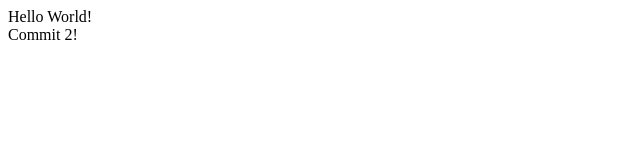
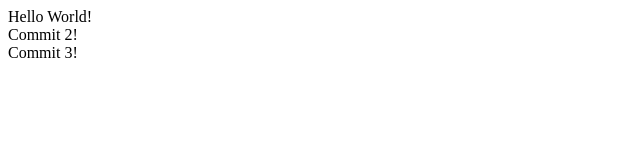
Before and after one commit to chasen-bettinger/Sample-3-Way-Merge, a plain HTML site: page index.html in a window 1280 px wide. Shown: the full height of the page, 0-640 px from the left. Drawn offline with Linux system fonts and the light colour scheme.

Commit message:
Third Commit 14384

```diff
--- a/index.html
+++ b/index.html
@@ -8,5 +8,6 @@
 
     <div>Hello World!</div>
     <div>Commit 2!</div>
+    <div>Commit 3!</div>
 
 </body>
```
